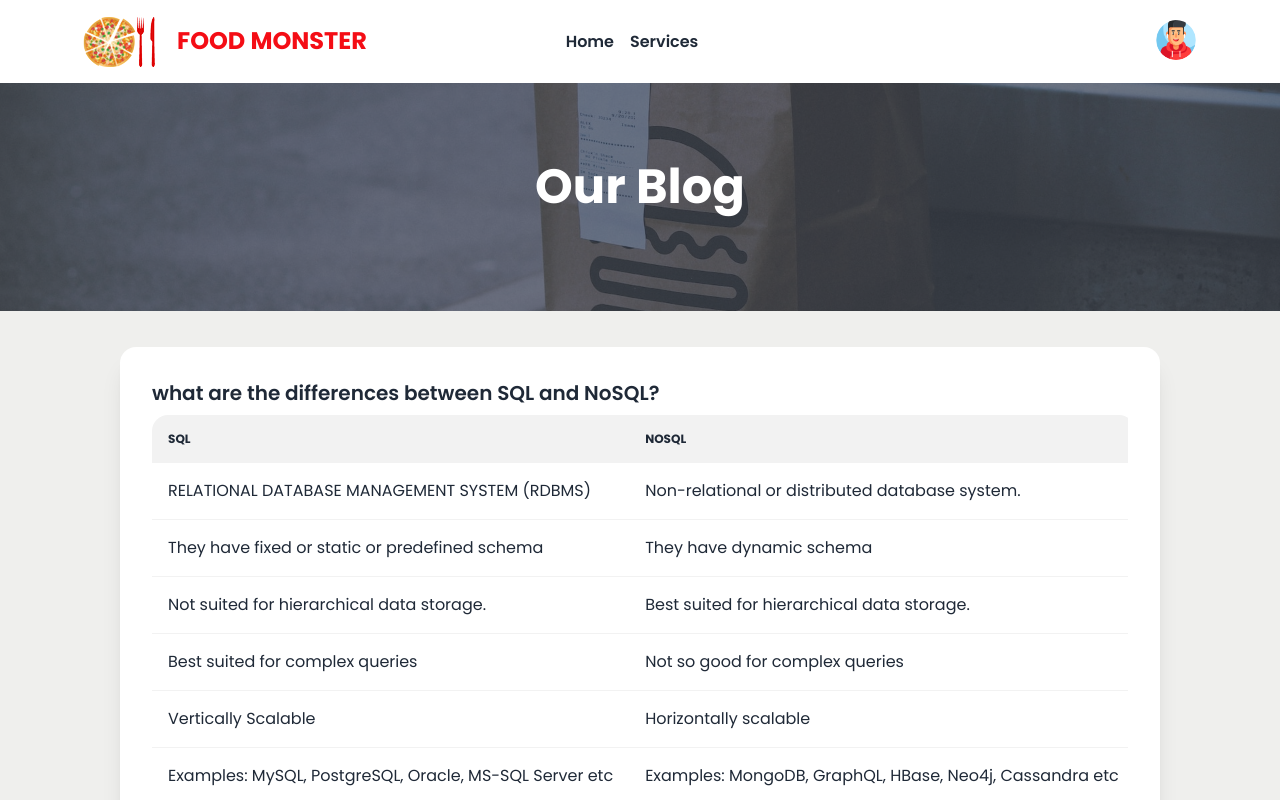
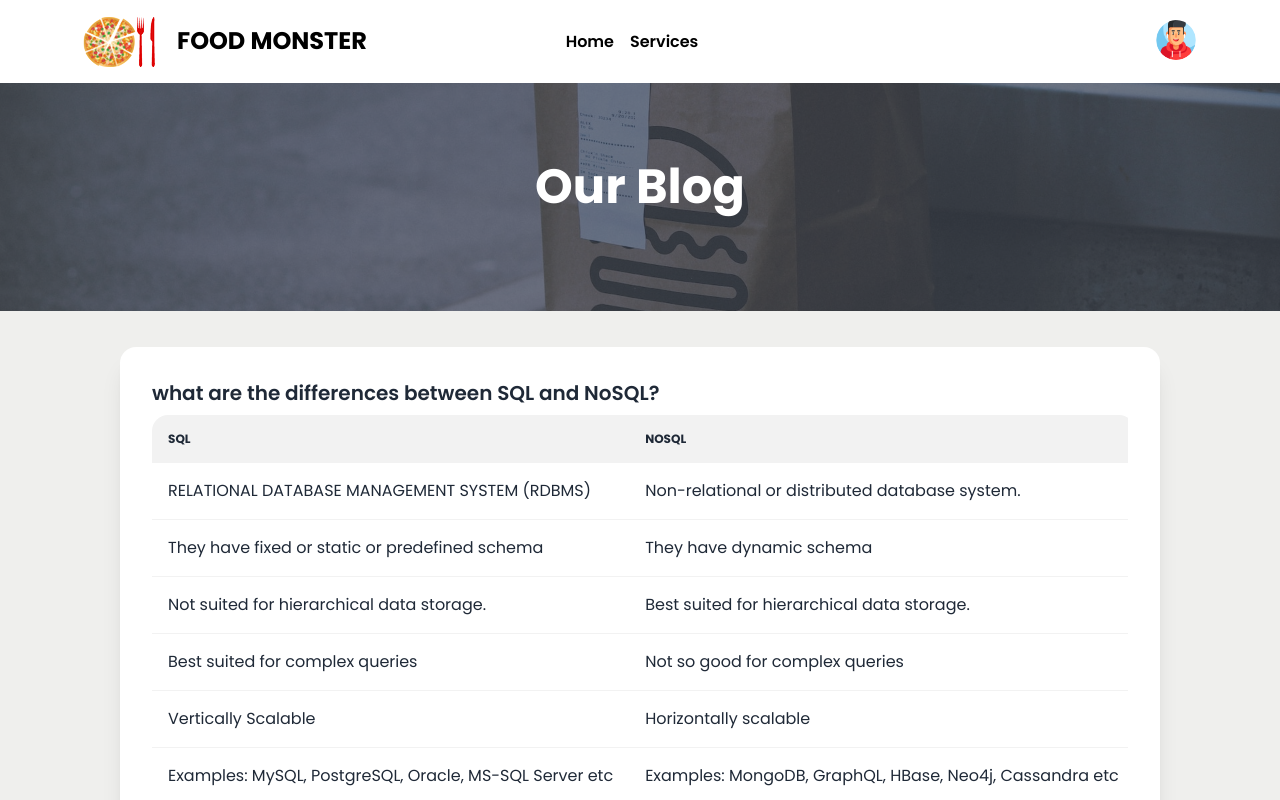
Before and after one commit to kythemc1/Food-ITSS, a React (Create React App) app: page /blog in a window 1280 px wide. Shown: the top 800 px of the page. Built offline with nearby package versions, Linux system fonts and the light colour scheme.

Commit message:
refactor navbar: color

```diff
--- a/src/components/Shared/Header/Header.css
+++ b/src/components/Shared/Header/Header.css
@@ -1,6 +1,6 @@
-.color-red{
-    color: #F40D15;
+.color-black{
+    color: black;
 }
-.bgcolor-red{
-    background-color: #F40D15;
+.bgcolor-white{
+    background-color: white;
 }
--- a/src/components/Shared/Header/Header.js
+++ b/src/components/Shared/Header/Header.js
@@ -18,13 +18,13 @@ const Header = () => {
     }
 
     return (
-        <div className="navbar px-6 py-4 lg:px-20">
+        <div className="navbar px-6 py-4 lg:px-20 bgcolor-white">
             <div className="navbar-start">
-                <div className="dropdown">
-                    <label tabIndex={0} className="color-red lg:hidden">
+                <div className="dropdown ">
+                    <label tabIndex={0} className="color-black lg:hidden">
                         <svg xmlns="http://www.w3.org/2000/svg" className="h-5 w-5" fill="none" viewBox="0 0 24 24" stroke="currentColor"><path strokeLinecap="round" strokeLinejoin="round" strokeWidth="2" d="M4 6h16M4 12h8m-8 6h16" /></svg>
                     </label>
-                    <ul tabIndex={0} className="menu menu-compact dropdown-content mt-3 p-2 shadow bg-base-100 rounded-box w-52">
+                    <ul tabIndex={0} className="menu menu-compact dropdown-content mt-3 p-2 shadow bgcolor-white color-black rounded-box w-52">
                         <NavLink to="/"><li>Home</li></NavLink>
                         <NavLink to="/services"><li>Services</li></NavLink>
                         {/* <NavLink to="/blog"><li>Blog</li></NavLink>
@@ -35,13 +35,13 @@ const Header = () => {
                 </div>
                 <div className='flex'>
                     <img className='ml-3 lg:ml-0' src={logo} alt="" />
-                    <NavLink className="btn btn-ghost color-red font-bold text-xl lg:text-2xl">Food Monster</NavLink>
+                    <NavLink className="btn btn-ghost color-black font-bold text-xl lg:text-2xl">Food Monster</NavLink>
                 </div>
             </div>
-            <div className="navbar-center hidden lg:flex">
+            <div className="navbar-center hidden lg:flex ">
                 <ul className="menu menu-horizontal p-0">
-                <NavLink to="/" className='mr-4 font-semibold'><li>Home</li></NavLink>
-                    <NavLink to="/services" className='mr-4 font-semibold'><li>Services</li></NavLink>
+                <NavLink to="/" className='mr-4 font-semibold color-black'><li>Home</li></NavLink>
+                    <NavLink to="/services" className='mr-4 font-semibold color-black '><li>Services</li></NavLink>
                     {/* <NavLink to="/blog" className='mr-4 font-semibold'><li>Blog</li></NavLink> */}
                 </ul>
             </div>
@@ -61,7 +61,7 @@ const Header = () => {
                         </NavLink>
                         </li>
                         <li onClick={handleSignOut}><NavLink className="bg-transparent text-black">Logout</NavLink></li>
-                    </ul> : <ul tabIndex={0} className="menu menu-compact dropdown-content mt-3 p-2 shadow bg-base-100 rounded-box w-52">
+                    </ul> : <ul tabIndex={0} className="menu menu-compact dropdown-content mt-3 p-2 shadow bgcolor-white rounded-box w-52">
                         <li>
                         <NavLink to="/login" className="justify-between bg-transparent text-black">
                             Login
```
